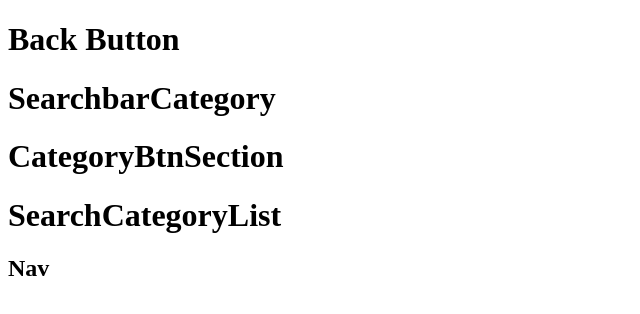
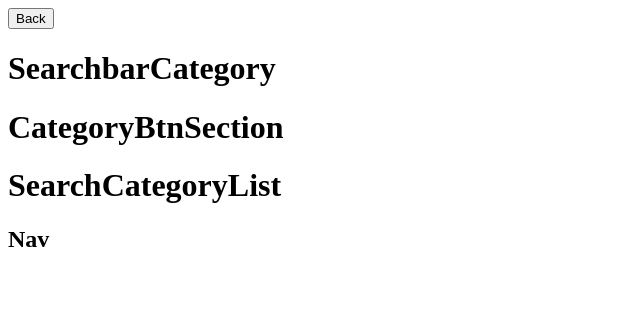
Before and after one commit to magicCicero/Tasty, a React (Vite) app: page /search/category in a window 1280 px wide. Shown: the top 314 px of the page, without its empty margins (0-640 px from the left). Built offline with nearby package versions, Linux system fonts and the light colour scheme.

Commit message:
added Back Btn with useNavigate

```diff
--- a/src/components/BackBtn.jsx
+++ b/src/components/BackBtn.jsx
@@ -1,11 +1,19 @@
-import './BackBtn.css'
+import { useContext } from "react";
+import { useNavigate } from "react-router-dom";
+import { FilteredAreaContext } from "../context/Context";
 
 const BackBtn = () => {
-    return (
-        <>
-        <h1>Back Button</h1>
-        </>
-     );
-}
+  const { setFilteredArea } = useContext(FilteredAreaContext);
+  // Hook für die navigation wird in navigate gespeichert
+  const navigate = useNavigate();
+  //   Funktion, die bei Onclick ausgelöst wird. Dabei wird der globale Context für Area zurückgesetzt, damit der User nicht die vorherige Area Filter aktiv hat
+  const goOneBack = () => {
+    setFilteredArea("");
+    // Die Navigation geht immer um ein Schritt zurück
+    navigate(-1);
+  };
+
+  return <button onClick={goOneBack}>Back</button>;
+};
 
 export default BackBtn;
```
